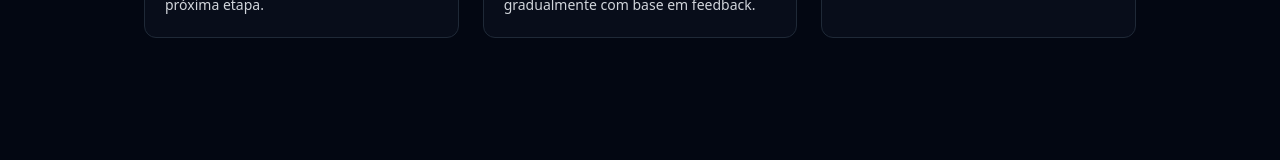
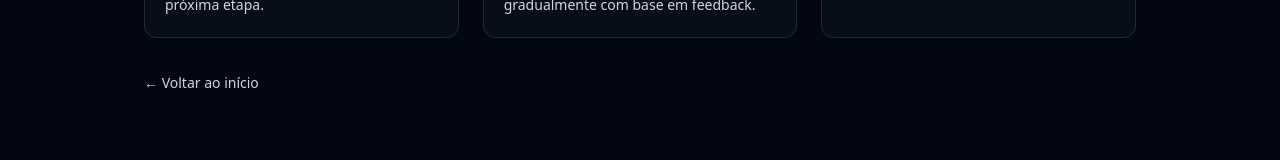
Before and after one commit to Ivanmonteiro-create/radarcripto.space, a Next.js app: page /about in a window 1280 px wide. Shown: the part 372-532 px from the top of the page. Built offline with nearby package versions, Linux system fonts and the light colour scheme.

Commit message:
Update page.tsx

```diff
--- a/app/about/page.tsx
+++ b/app/about/page.tsx
@@ -1,11 +1,13 @@
+import BackToHome from "@/components/BackToHome";
+
 export default function AboutPage() {
   return (
     <section className="mx-auto max-w-5xl px-4 py-16">
       <header className="mb-8">
         <h1 className="text-3xl md:text-4xl font-bold">Sobre o RadarCripto</h1>
         <p className="mt-3 text-gray-300 max-w-2xl">
-          Um simulador de trading criado para estudo sério e evolução prática.
-          Treine leitura de gráfico, gestão de risco e execução — sem colocar dinheiro em risco.
+          Um simulador de trading criado para estudo sério e evolução prática. Treine leitura de
+          gráfico, gestão de risco e execução — sem colocar dinheiro em risco.
         </p>
       </header>
 
@@ -35,6 +37,8 @@ export default function AboutPage() {
           </ul>
         </div>
       </div>
+
+      <BackToHome />
     </section>
   );
 }
```
